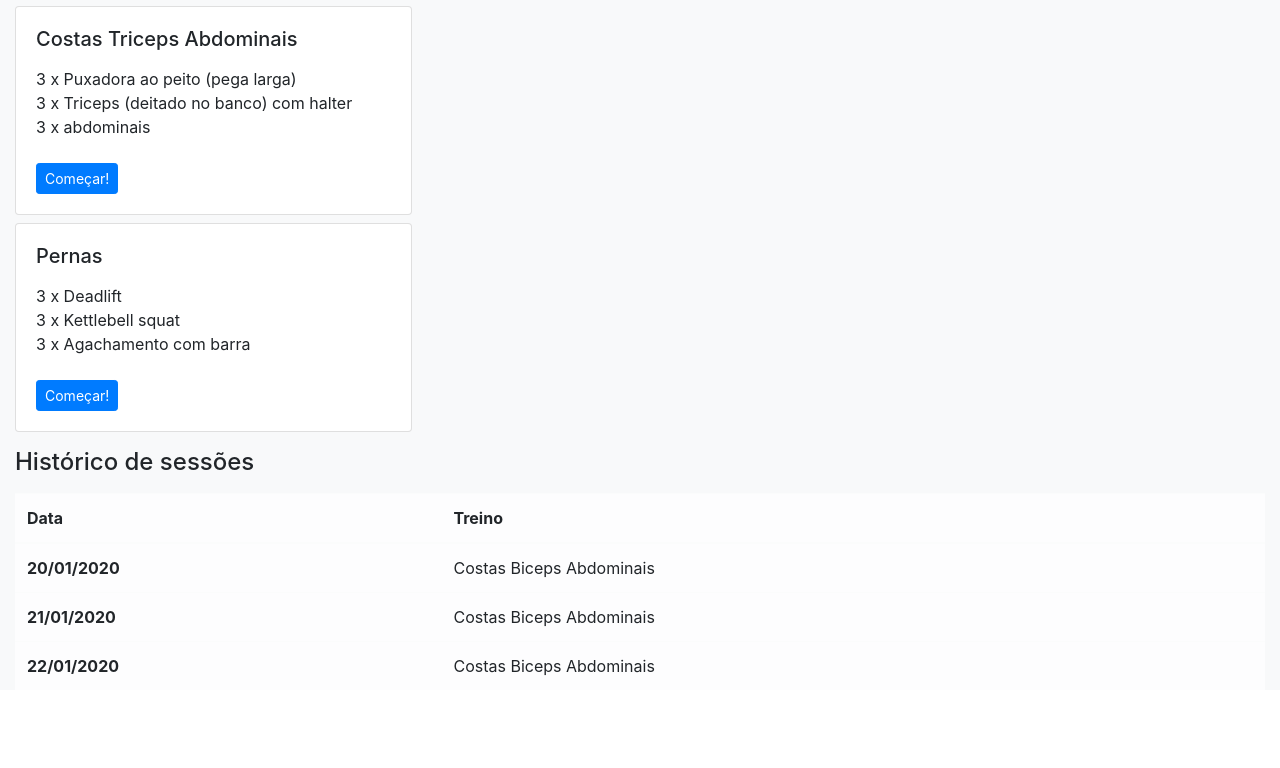
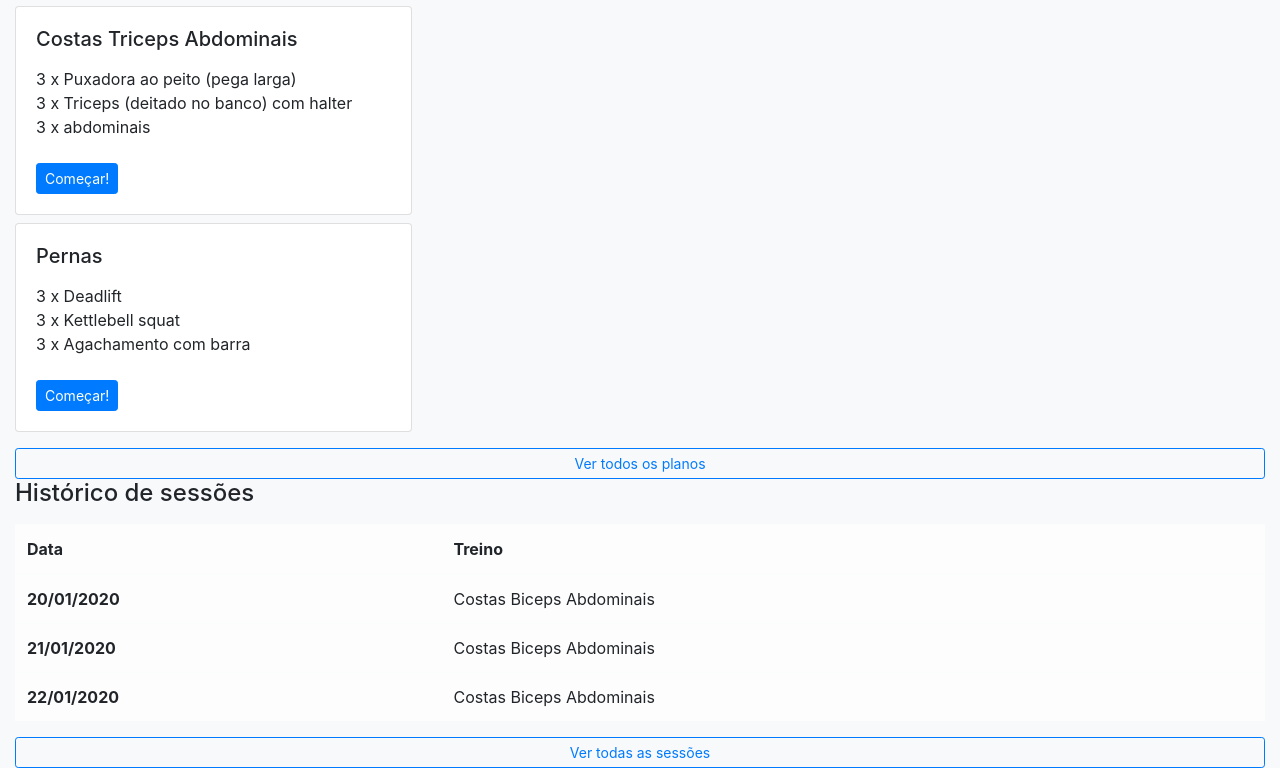
Before and after one commit to op-bombadoes-fitness/fitness-web-app, a React (Create React App) app: page / in a window 1280 px wide. Shown: the part 297-1065 px from the top of the page. Before the commit the page ends 1003 px from the top, so only its background shows below. Built offline with nearby package versions, Linux system fonts and the light colour scheme.

Commit message:
more changes

```diff
--- a/src/App.js
+++ b/src/App.js
@@ -1,7 +1,7 @@
 import React from 'react';
 import './App.css';
 
-import { Redirect, NavLink, Route, Switch } from 'react-router-dom';
+import { Redirect, NavLink, Route, Switch, Link } from 'react-router-dom';
 
 import Home from './pages/Home.js';
 import Plans from './pages/Plans.js';
@@ -39,17 +39,23 @@ function App() {
       </nav> */}
 
       <nav className="navbar navbar-expand-md navbar-light fixed-top bg-light">
-        <NavLink className="navbar-brand" to="/"><b>Fitness App</b> by op-bombadoes</NavLink>
+        <Link className="navbar-brand" to="/"><b>Fitness App</b> by op-bombadoes</Link>
         {/* <a className="navbar-brand" href="#"><b>Fitness App</b> by op-bombadoes</a> */}
       </nav>
 
       <main>
-
+        {/* TODO: create greeting componente? */}
+        <div className="container-fluid"><h3>Bom dia, Rui!</h3></div>
+        <Switch>
+          <Route exact path='/' component={Home} />
+          <Route path="/plans" component={Plans} />
+          <Route path="/sessions" component={Sessions} />
+        </Switch>
       </main>
 
 
-      {/* TODO: create greeting componente? */}
-      <div className="container-fluid"><h3>Bom dia, Rui!</h3></div>
+
+
 
       {/* <hr className="mb-4" />
       <div className="container-fluid">
@@ -166,12 +172,6 @@ function App() {
           {/* <div className="float-right"><button type="button" className="btn btn-primary">Novo treino</button></div> */}
         </div>
       </footer>
-
-      <Switch>
-        <Route exact path='/' component={Home} />
-        <Route path="/plans" component={Plans} />
-        <Route path="/sessions" component={Sessions} />
-      </Switch>
     </div >
   );
 }
--- a/src/pages/Plans.js
+++ b/src/pages/Plans.js
@@ -26,10 +26,11 @@ function WithPlans(props) {
             <div className="row">
                 <div className="col-md-4 mb-2" >
                     {plansList.map(function (plan, index) {
-                        return <PlanCard name={plan.name} muscles={plan.exercises} />;
+                        return <PlanCard name={plan.name} muscles={plan.exercises} key={index} />;
                     })}
                 </div>
             </div>
+            <button type="button" className="btn btn-outline-primary btn-sm btn-block">Ver todos os planos</button>
         </div>
     );
 }
--- a/src/pages/Sessions.js
+++ b/src/pages/Sessions.js
@@ -27,6 +27,7 @@ class Sessions extends React.Component {
                         </tr>
                     </tbody>
                 </table>
+                <button type="button" className="btn btn-outline-primary btn-sm btn-block">Ver todas as sessões</button>
             </div>
         );
     }
```
